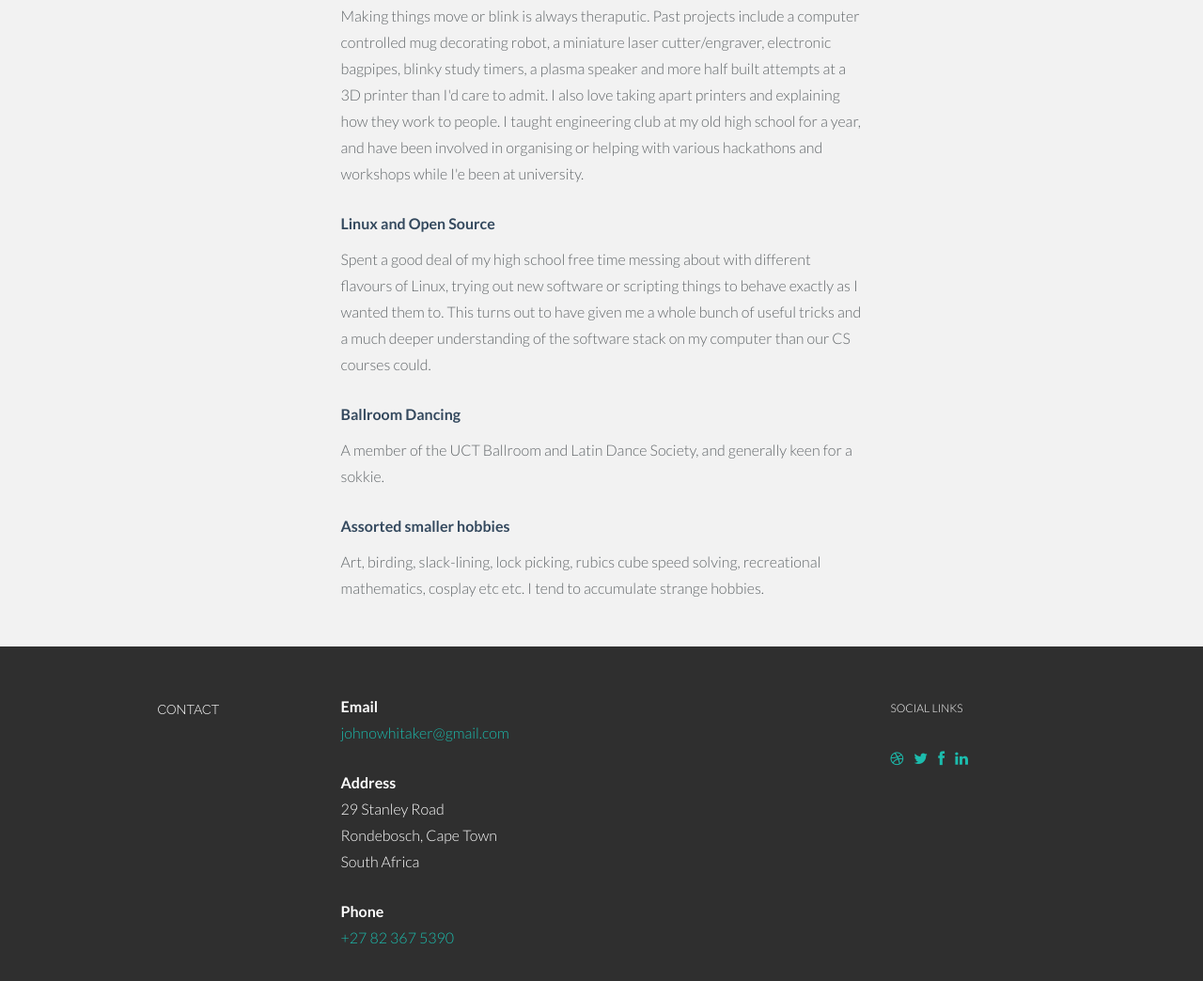
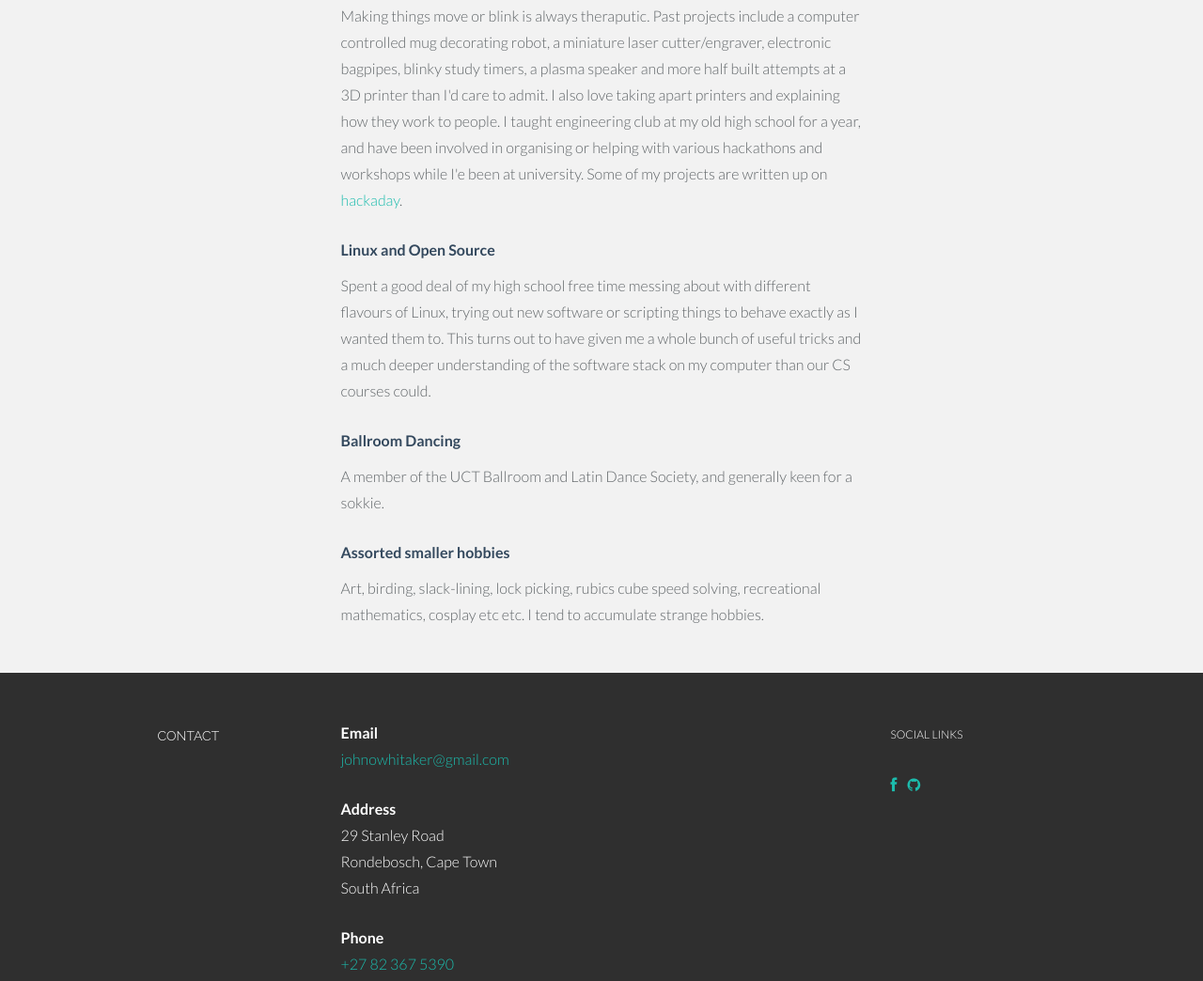
Before and after one commit to johnowhitaker/cv, a plain HTML site: page index.html in a window 1280 px wide. Shown: the part 2819-3863 px from the top of the page at 94% size. Drawn offline with Linux system fonts and the light colour scheme.

Commit message:
Fixed social Links

```diff
--- a/index.html
+++ b/index.html
@@ -318,7 +318,7 @@ skills across disciplines to make the world a slightly better place. <!--Add som
                   a miniature laser cutter/engraver, electronic bagpipes, blinky study timers, a plasma speaker and more half built attempts at
                   a 3D printer than I'd care to admit. I also love taking apart printers and explaining how they work to people. I taught engineering
                   club at my old high school for a year, and have been involved in organising or helping with various hackathons and workshops while I'e been
-                  at university.
+                  at university. Some of my projects are written up on <a href="http://hackaday.io/yenrabbit"> hackaday</a>.
               </more></p>
     				</div>
     				<div class="col-lg-3">
@@ -395,11 +395,8 @@ skills across disciplines to make the world a slightly better place. <!--Add som
 					<p><sm>SOCIAL LINKS</sm></p>
 					<p>
 						<!-- EDIT: Social Links. Replace # with your URL for each -->
-						<a href="#"><i class="icon-dribbble"></i></a>
-						<a href="#"><i class="icon-twitter"></i></a>
-						<a href="#"><i class="icon-facebook"></i></a>
-						<a href="#"><i class="icon-linkedin"></i></a>
-						<!--<a href="#"><i class="icon-github"></i></a>-->
+						<a href="https://facebook.com/johnowhitaker"><i class="icon-facebook"></i></a>
+						<a href="https://github.com/johnowhitaker"><i class="icon-github"></i></a>
 					</p>
 				</div>
 			</div><!--/.row -->
```
